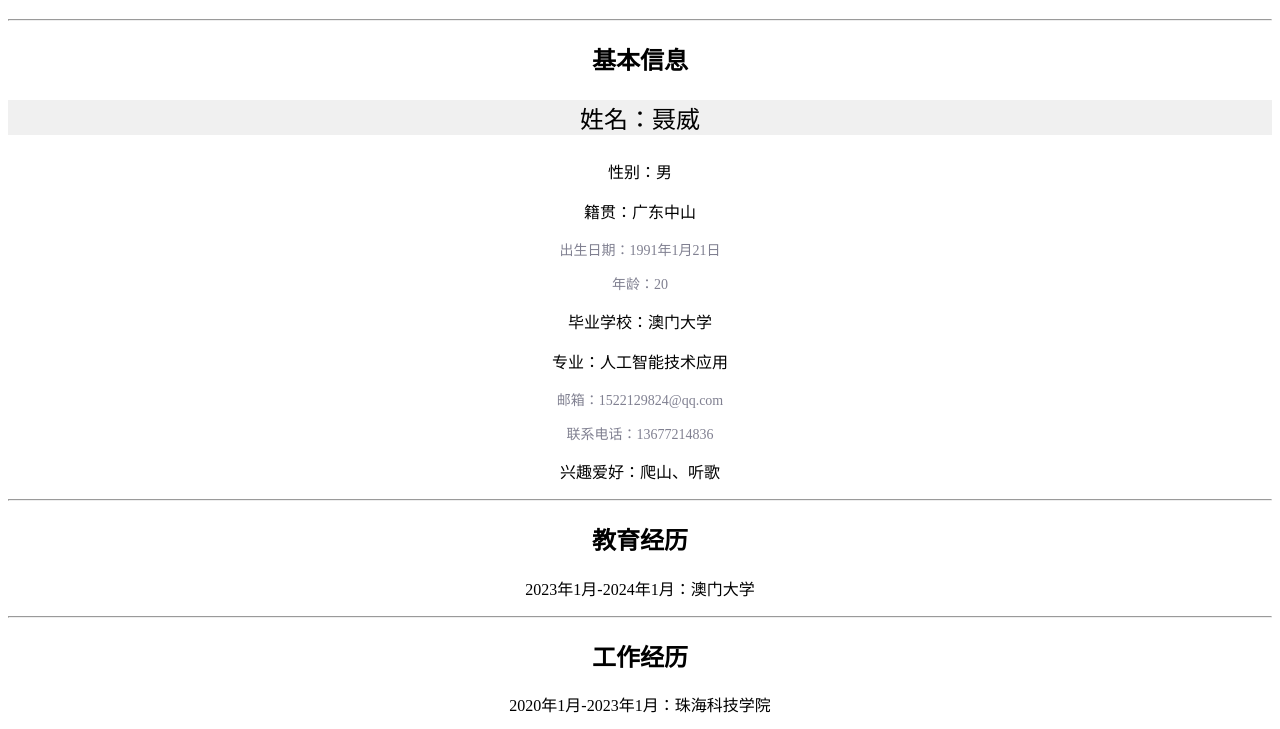
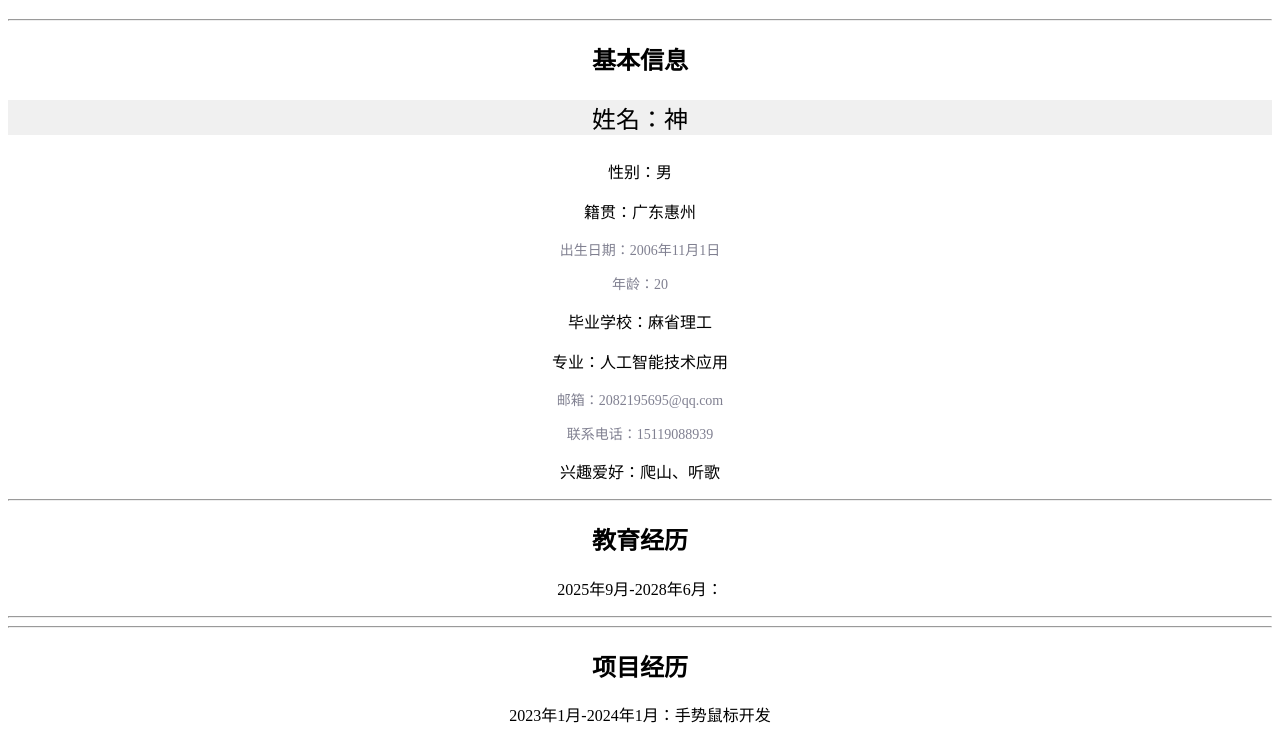
Before and after one commit to BaiYang78/123, a plain HTML site: page index.html in a window 1280 px wide. Shown: the part 70-799 px from the top of the page. Drawn offline with Linux system fonts and the light colour scheme.

Commit message:
Revise resume details in index.html
Updated personal information and educational background.

```diff
--- a/index.html
+++ b/index.html
@@ -28,24 +28,21 @@
     <hr>
     <!-- 行内式引入css -->
     <h2>基本信息</h2>
-    <p id="name">姓名：聂威</p>
+    <p id="name">姓名：神</p>
     <p>性别：男</p>
-    <p>籍贯：广东中山</p>
-    <p class="class1">出生日期：1991年1月21日</p>
+    <p>籍贯：广东惠州</p>
+    <p class="class1">出生日期：2006年11月1日</p>
     <p class="class1">年龄：20</p>
-    <p>毕业学校：澳门大学</p>
+    <p>毕业学校：麻省理工</p>
     <p>专业：人工智能技术应用</p>
-    <p class="class1">邮箱：1522129824@qq.com</p>
-    <p class="class1">联系电话：13677214836</p>
+    <p class="class1">邮箱：2082195695@qq.com</p>
+    <p class="class1">联系电话：15119088939</p>
     <p>兴趣爱好：爬山、听歌</p>
 
     <hr>
     <h2>教育经历</h2>
-    <p>2023年1月-2024年1月：澳门大学</p>
+    <p>2025年9月-2028年6月：</p>
     <hr>
-    <h2>工作经历</h2>
-    <p>2020年1月-2023年1月：珠海科技学院</p>
-    <p>2023年1月-2024年1月：广东科学技术职业学院</p>
 
      <hr>
     <h2>项目经历</h2>
```
